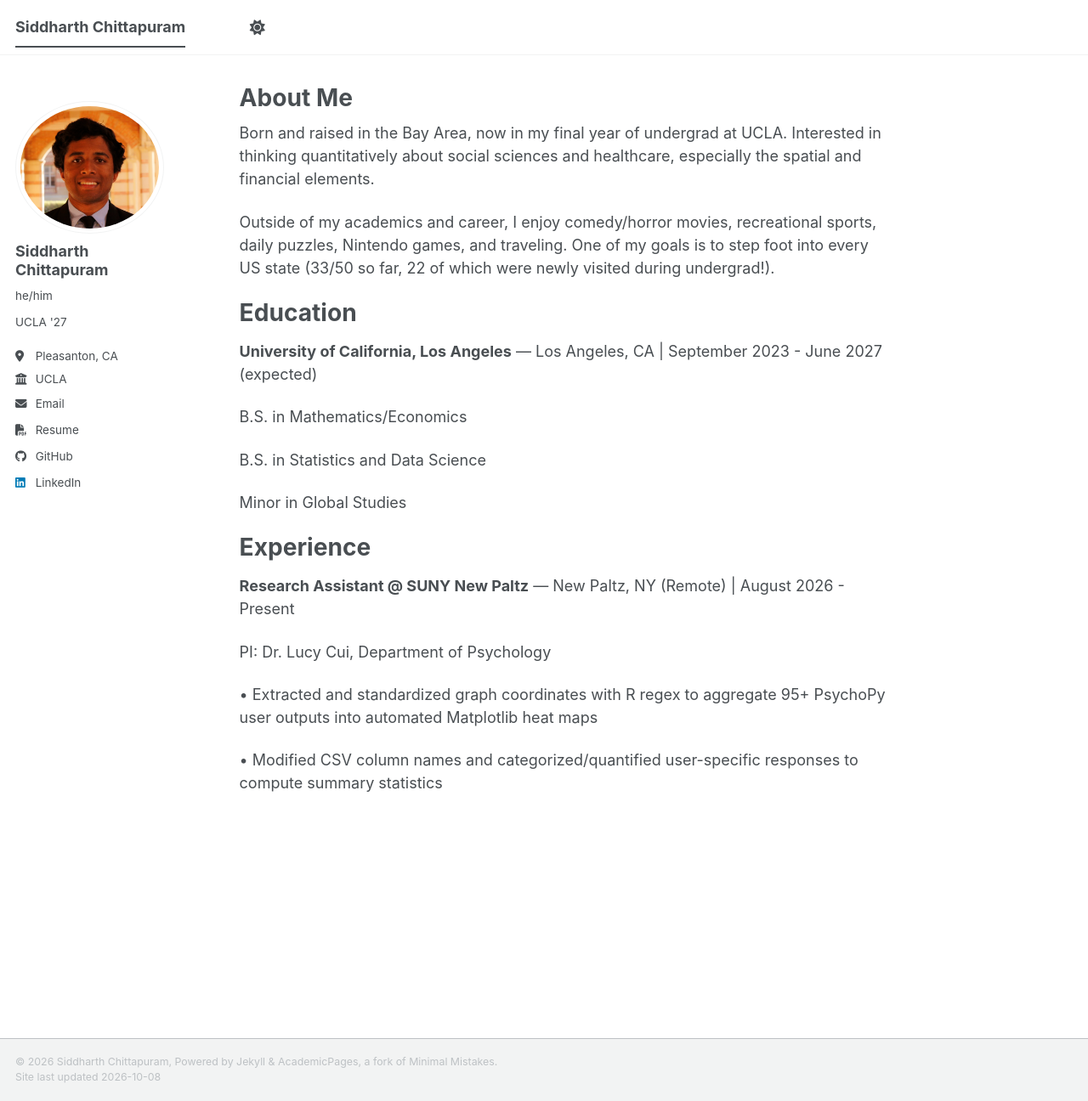
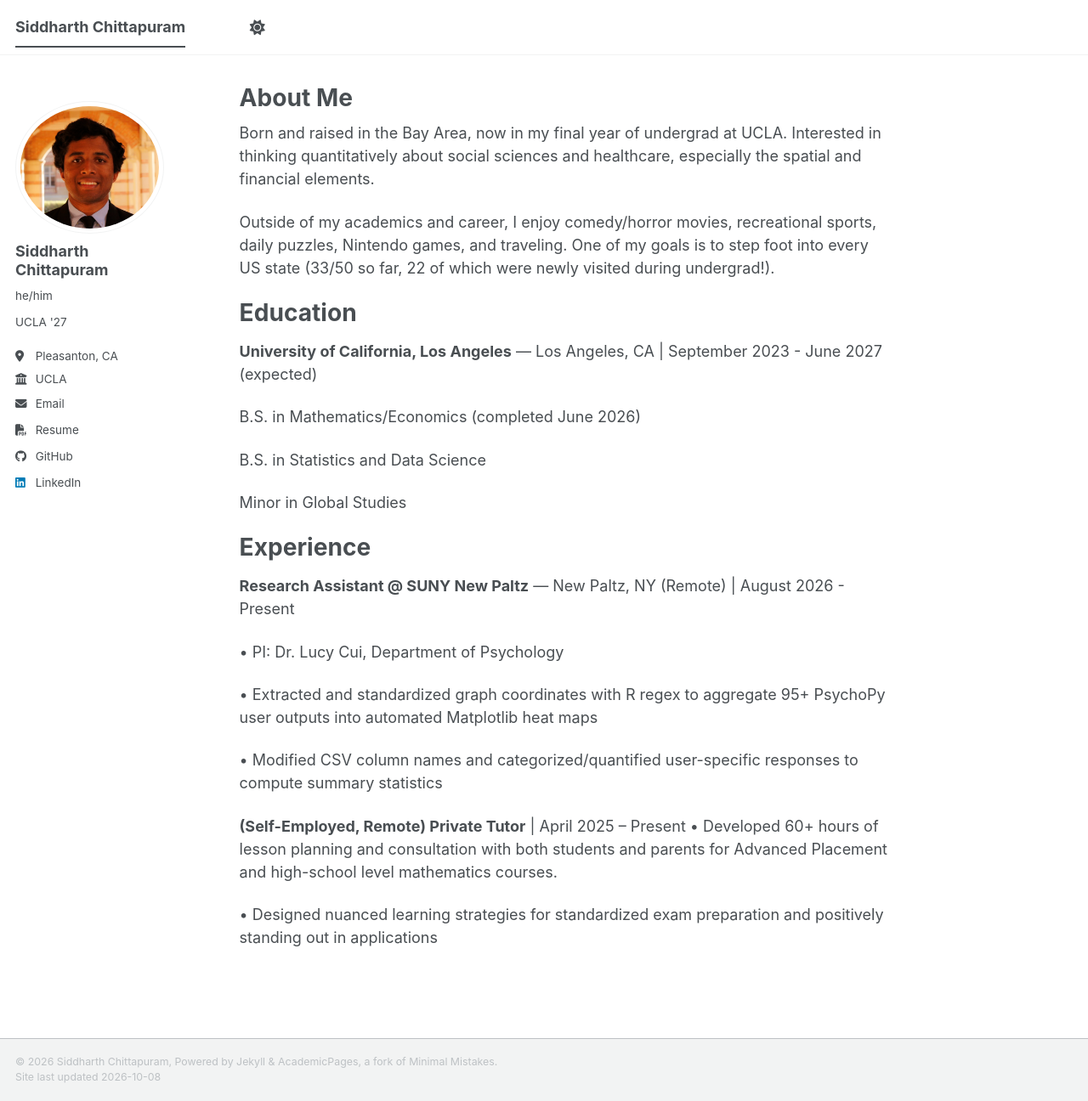
Before and after one commit to schittap/schittap.github.io, a Jekyll site: the page built from _pages/about.md, in a window 1280 px wide and 1296 px high. Shown: the whole window at 85% size. Built offline with Jekyll 4.4.1, drawn with Linux system fonts in a browser that asks for light colours; a style sheet for code colours, icons or effects is not loaded.

Commit message:
Update about.md

```diff
--- a/_pages/about.md
+++ b/_pages/about.md
@@ -15,7 +15,7 @@ Education
 ======
 __University of California, Los Angeles__ — Los Angeles, CA | September 2023 - June 2027 (expected)
 
-B.S. in Mathematics/Economics
+B.S. in Mathematics/Economics (completed June 2026)
 
 B.S. in Statistics and Data Science
 
@@ -26,9 +26,15 @@ Experience
 ======
 __Research Assistant @ SUNY New Paltz__ — New Paltz, NY (Remote) | August 2026 - Present
 
-PI: Dr. Lucy Cui, Department of Psychology
+• PI: Dr. Lucy Cui, Department of Psychology
 
 • Extracted and standardized graph coordinates with R regex to aggregate 95+ PsychoPy user outputs into
 automated Matplotlib heat maps
 
 • Modified CSV column names and categorized/quantified user-specific responses to compute summary statistics
+
+__(Self-Employed, Remote) Private Tutor__ | April 2025 – Present
+• Developed 60+ hours of lesson planning and consultation with both students and parents for Advanced Placement
+and high-school level mathematics courses.
+
+• Designed nuanced learning strategies for standardized exam preparation and positively standing out in applications
```
